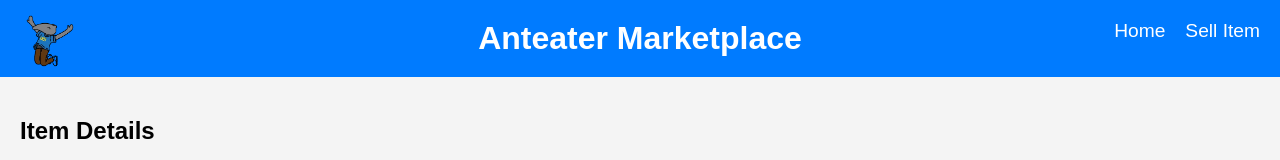
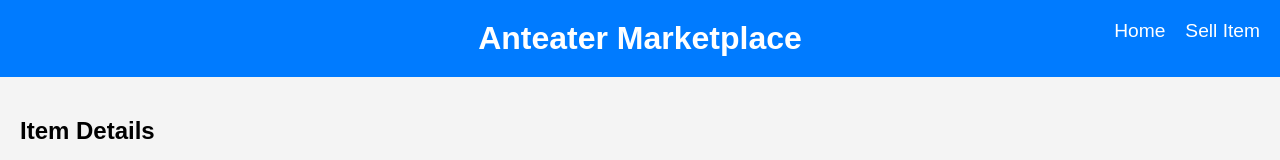
Before and after one commit to YuanYoshimi/Marketplace-Webjam-2024, a plain HTML site: page item-details.html in a window 1280 px wide. Shown: the top 160 px of the page. Drawn offline with Linux system fonts and the light colour scheme.

```diff
--- a/item-details.html
+++ b/item-details.html
@@ -8,13 +8,11 @@
 </head>
 <body>
   <header>
-
     <h1>Anteater Marketplace</h1>
     <nav>
       <a href="index.html">Home</a>
       <a href="listing.html">Sell Item</a>
     </nav>
-    <img src="mascot.png" alt="Anteater Mascot" class="header-mascot">
   </header>
   <main>
     <h2>Item Details</h2>
```
